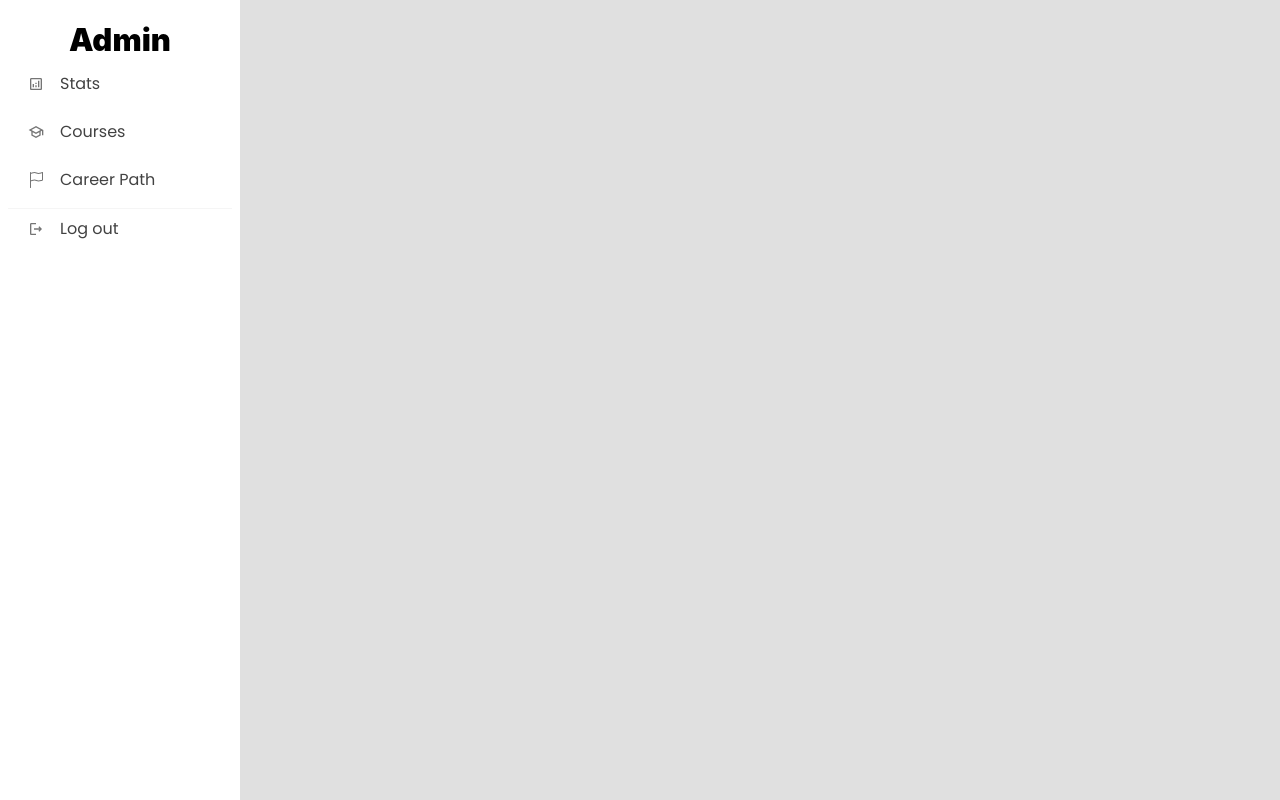
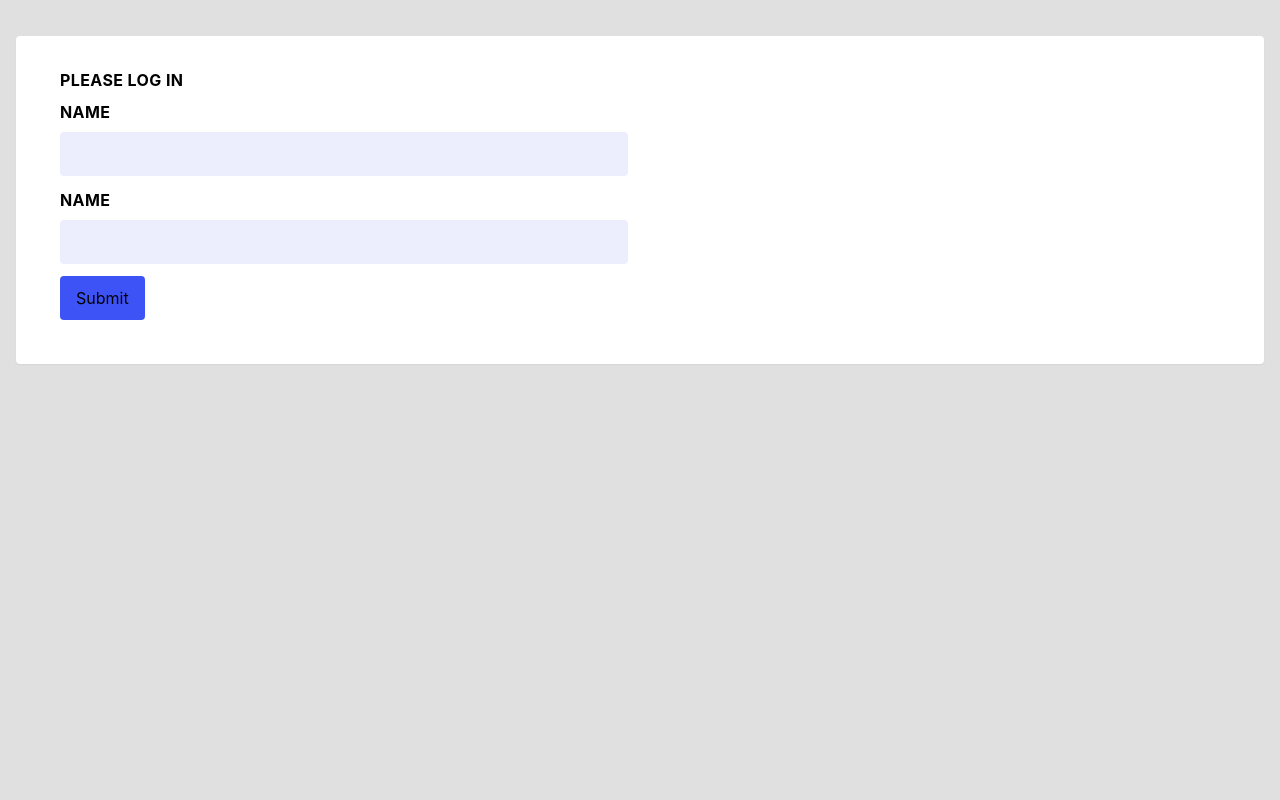
Before and after one commit to TranMachSoHan/ELearning, a React (Create React App) app in the folder admin/FrontEnd/: page / in a window 1280 px wide. Built offline with nearby package versions, Linux system fonts and the light colour scheme.

Commit message:
add admin login

```diff
--- a/admin/FrontEnd/package.json
+++ b/admin/FrontEnd/package.json
@@ -6,8 +6,12 @@
     "@testing-library/jest-dom": "^5.16.5",
     "@testing-library/react": "^13.4.0",
     "@testing-library/user-event": "^13.5.0",
+    "chart.js": "^4.1.2",
     "react": "^18.2.0",
+    "react-chartjs-2": "^5.2.0",
     "react-dom": "^18.2.0",
+    "react-icons": "^4.7.1",
+    "react-router-dom": "^6.6.2",
     "react-scripts": "5.0.1",
     "web-vitals": "^2.1.4"
   },
--- a/admin/FrontEnd/src/App.js
+++ b/admin/FrontEnd/src/App.js
@@ -1,20 +1,24 @@
-import './App.css';
-import SideBar from './components/SideBar';
-import { Route, Routes } from 'react-router-dom';
-import { Stats } from './pages/Stats';
-import { Courses } from './pages/Courses';
-import { Career } from './pages/Career'
+import "./App.css";
+import SideBar from "./components/SideBar";
+import { Route, Routes } from "react-router-dom";
+import { Stats } from "./pages/Stats";
+import { Courses } from "./pages/Courses";
+import { Career } from "./pages/Career";
+import { Login } from "./components/Login";
+import { useState } from "react";
 
 function App() {
+  const [token, setToken] = useState();
+  if (!token) {
+    return <Login setToken={setToken} />;
+  }
   return (
     <div class="flex flex-row">
       <SideBar></SideBar>
       <Routes>
-
-        <Route path='/stats' element={<Stats />} ></Route>
-        <Route path='/course' element={<Courses />} ></Route>
-        <Route path='/career' element={<Career />} ></Route>
-
+        <Route path="/stats" element={<Stats />}></Route>
+        <Route path="/course" element={<Courses />}></Route>
+        <Route path="/career" element={<Career />}></Route>
       </Routes>
     </div>
   );
--- /dev/null
+++ b/admin/FrontEnd/src/components/Login.js
@@ -0,0 +1,69 @@
+import React, { useState } from "react";
+import PropTypes from "prop-types";
+
+export function Login({ setToken }) {
+  const [userName, setUserName] = useState();
+  const [password, setPassword] = useState();
+  const handleSubmit = async (e) => {
+    e.preventDefault();
+    if (userName === "admin" && password === "adminpass") {
+      setToken("token");
+    } else {
+      alert("Wrong password or Username");
+    }
+  };
+  return (
+    <div class="flex flex-col mt-5 align-center p-4">
+      <div class="flex flex-col p-8 bg-white rounded shadow-sm">
+        <div class="align-center md:w-1/2 px-3 mb-6 md:mb-0">
+          <h1 class="block uppercase tracking-wide text-gray-700 text-xs font-bold mb-2">
+            Please Log in
+          </h1>
+          <form onSubmit={handleSubmit}>
+            <label>
+              <label
+                class="block uppercase tracking-wide text-gray-700 text-xs font-bold mb-2"
+                for="user-name"
+              >
+                Name
+              </label>
+              <input
+                class="appearance-none block w-full bg-primary-50 rounded py-3 px-4 mb-3 leading-tight focus:outline-none"
+                id="use-name"
+                type="text"
+                onChange={(e) => setUserName(e.target.value)}
+              />
+            </label>
+            <label>
+              <label
+                class="block uppercase tracking-wide text-gray-700 text-xs font-bold mb-2"
+                for="password"
+              >
+                Name
+              </label>
+              <input
+                class="appearance-none block w-full bg-primary-50 rounded py-3 px-4 mb-3 leading-tight focus:outline-none"
+                id="grid-first-name"
+                type="password"
+                onChange={(e) => setPassword(e.target.value)}
+              />
+            </label>
+            <div>
+              <button
+                class="appearance-none block bg-primary-500 rounded py-3 px-4 mb-3 leading-tight focus:outline-none"
+                id="grid-first-name"
+                type="submit"
+              >
+                Submit
+              </button>
+            </div>
+          </form>
+        </div>
+      </div>
+    </div>
+  );
+}
+
+Login.propTypes = {
+  setToken: PropTypes.func.isRequired,
+};
--- a/admin/FrontEnd/src/components/SideBar.js
+++ b/admin/FrontEnd/src/components/SideBar.js
@@ -1,43 +1,74 @@
-import React from 'react'
+import React from "react";
 import {
   MdOutlineAnalytics,
   MdOutlineSchool,
-    MdOutlineLogout
+  MdOutlineLogout,
 } from "react-icons/md";
 import { BsFlag } from "react-icons/bs";
 import { NavLink, useLocation } from "react-router-dom";
 
 function SideBar(props) {
-    const lastPathVar = useLocation()
+  const lastPathVar = useLocation();
   return (
     <div>
-            <div className='flex flex-col h-full space-y-5 justify-between min-h-screen w-60 px-2 py-4 bg-white'>
+      <div className="flex flex-col h-full space-y-5 justify-between min-h-screen w-60 px-2 py-4 bg-white">
         <div className="flex flex-col justify-start items-center">
-                    <h2 className="font-black text-black cursor-pointer text-headline-21 lg:text-headline-31">Admin</h2>
-                    <div className='w-full border-b border-grey-100'>
-                        <NavLink to={'/stats'} className={'flex mb-2 justify-start items-center gap-4 pl-5 hover:bg-primary-500 p-2 group cursor-pointer hover:shadow-lg m-auto ' + (lastPathVar.pathname === '/stats' ? 'bg-primary-500' : '')}>
-                            <MdOutlineAnalytics className='text-2xl text-grey-600 group-hover:text-white' />
-                            <h3 className='text-base text-grey-800 group-hover:text-white font-sans'>Stats</h3>
+          <h2 className="font-black text-black cursor-pointer text-headline-21 lg:text-headline-31">
+            Admin
+          </h2>
+          <div className="w-full border-b border-grey-100">
+            <NavLink
+              to={"/stats"}
+              className={
+                "flex mb-2 justify-start items-center gap-4 pl-5 hover:bg-primary-500 p-2 group cursor-pointer hover:shadow-lg m-auto " +
+                (lastPathVar.pathname === "/stats" ? "bg-primary-500" : "")
+              }
+            >
+              <MdOutlineAnalytics className="text-2xl text-grey-600 group-hover:text-white" />
+              <h3 className="text-base text-grey-800 group-hover:text-white font-sans">
+                Stats
+              </h3>
             </NavLink>
-                        <NavLink to={'/course'} className={'flex mb-2 justify-start items-center gap-4 pl-5 hover:bg-primary-500 p-2 group cursor-pointer hover:shadow-lg m-auto ' + (lastPathVar.pathname === '/course' ? 'bg-primary-500' : '')}>
-                            <MdOutlineSchool className='text-2xl text-grey-600 group-hover:text-white' />
-                            <h3 className='text-base text-grey-800 group-hover:text-white font-sans'>Courses</h3>
+            <NavLink
+              to={"/course"}
+              className={
+                "flex mb-2 justify-start items-center gap-4 pl-5 hover:bg-primary-500 p-2 group cursor-pointer hover:shadow-lg m-auto " +
+                (lastPathVar.pathname === "/course" ? "bg-primary-500" : "")
+              }
+            >
+              <MdOutlineSchool className="text-2xl text-grey-600 group-hover:text-white" />
+              <h3 className="text-base text-grey-800 group-hover:text-white font-sans">
+                Courses
+              </h3>
             </NavLink>
-                        <NavLink to={'/career'} className={'flex mb-2 justify-start items-center gap-4 pl-5 hover:bg-primary-500 p-2 group cursor-pointer hover:shadow-lg m-auto ' + (lastPathVar.pathname === '/career' ? 'bg-primary-500' : '')}>
-                            <BsFlag className='text-2xl text-grey-600 group-hover:text-white' />
-                            <h3 className='text-base text-grey-800 group-hover:text-white font-sans'>Career Path</h3>
+            <NavLink
+              to={"/career"}
+              className={
+                "flex mb-2 justify-start items-center gap-4 pl-5 hover:bg-primary-500 p-2 group cursor-pointer hover:shadow-lg m-auto " +
+                (lastPathVar.pathname === "/career" ? "bg-primary-500" : "")
+              }
+            >
+              <BsFlag className="text-2xl text-grey-600 group-hover:text-white" />
+              <h3 className="text-base text-grey-800 group-hover:text-white font-sans">
+                Career Path
+              </h3>
             </NavLink>
           </div>
-                    <div class='w-full'>
-                        <div className='flex mb-2 justify-start items-center gap-4 pl-5 hover:bg-primary-500 p-2 group cursor-pointer hover:shadow-lg m-auto'>
-                            <MdOutlineLogout className='text-2xl text-grey-600 group-hover:text-white' />
-                            <h3 className='text-base text-grey-800 group-hover:text-white font-sans'>Log out</h3>
+          <div class="w-full">
+            <NavLink
+              to={"/"}
+              className="flex mb-2 justify-start items-center gap-4 pl-5 hover:bg-primary-500 p-2 group cursor-pointer hover:shadow-lg m-auto"
+            >
+              <MdOutlineLogout className="text-2xl text-grey-600 group-hover:text-white" />
+              <h3 className="text-base text-grey-800 group-hover:text-white font-sans">
+                Log out
+              </h3>
+            </NavLink>
           </div>
         </div>
       </div>
     </div>
-        </div>
-    )
+  );
 }
 
-export default SideBar
+export default SideBar;
--- /dev/null
+++ b/admin/FrontEnd/src/components/useToken.js
@@ -0,0 +1,20 @@
+import { useState } from "react";
+
+export default function useToken() {
+  const getToken = () => {
+    const tokenString = sessionStorage.getItem("token");
+    const userToken = JSON.parse(tokenString);
+    return userToken?.token;
+  };
+
+  const [token, setToken] = useState(getToken());
+
+  const saveToken = (userToken) => {
+    sessionStorage.setItem("token", JSON.stringify(userToken));
+    setToken(userToken.token);
+  };
+  return {
+    setToken: saveToken,
+    token,
+  };
+}
--- a/admin/FrontEnd/src/pages/Stats.js
+++ b/admin/FrontEnd/src/pages/Stats.js
@@ -24,9 +24,12 @@ export const Stats = () => {
     LinearScale,
     BarElement
   );
-  const [studentCount, setStudentCount] = useState(0);
-  const [professorCount, setProfessorCount] = useState(0);
-  const [majorCount, setMajorCount] = useState();
+  const [studentCount, setStudentCount] = useState(4900);
+  const [professorCount, setProfessorCount] = useState(100);
+  const [IT, setIT] = useState(10);
+  const [BM, setBM] = useState(20);
+  const [DM, setDM] = useState(15);
+  const [SE, setSE] = useState(25);
   useEffect(() => {
     const fetchData = async () => {
       try {
@@ -35,7 +38,10 @@ export const Stats = () => {
         let professor = await getProfessorsString();
         setProfessorCount(Object.keys(professor).length);
         let major = await countStudentMajor();
-        setMajorCount(major);
+        setIT(major.countIT);
+        setBM(major.countBM);
+        setSE(major.countSE);
+        setDM(major.countDM);
       } catch (error) {
         console.log(error);
       }
@@ -60,12 +66,7 @@ export const Stats = () => {
               {
                 label: "Student",
                 backgroundColor: ["#B1BAFB", "#6475F7", "#3142C4", "#182162"],
-                data: [
-                  majorCount.countIT,
-                  majorCount.countBM,
-                  majorCount.countSE,
-                  majorCount.countDM,
-                ],
+                data: [IT, BM, SE, DM],
               },
             ],
           }}
```
Also changed, not shown: admin/FrontEnd/tailwind.config.js (+72 -76 lines), 1 other file (tests, documents, lock files or other folders). Lines whose indentation alone changed are shown as unchanged.
